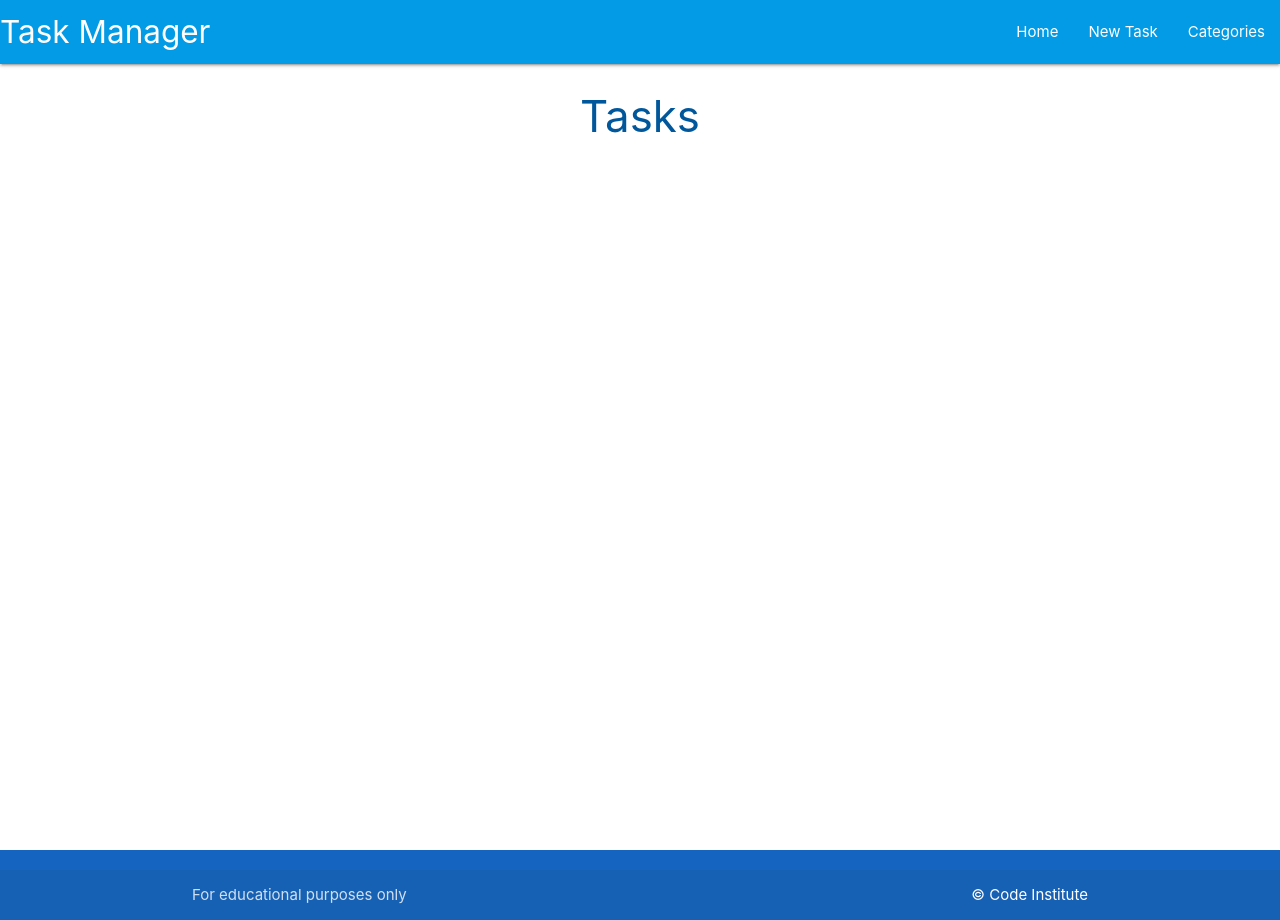
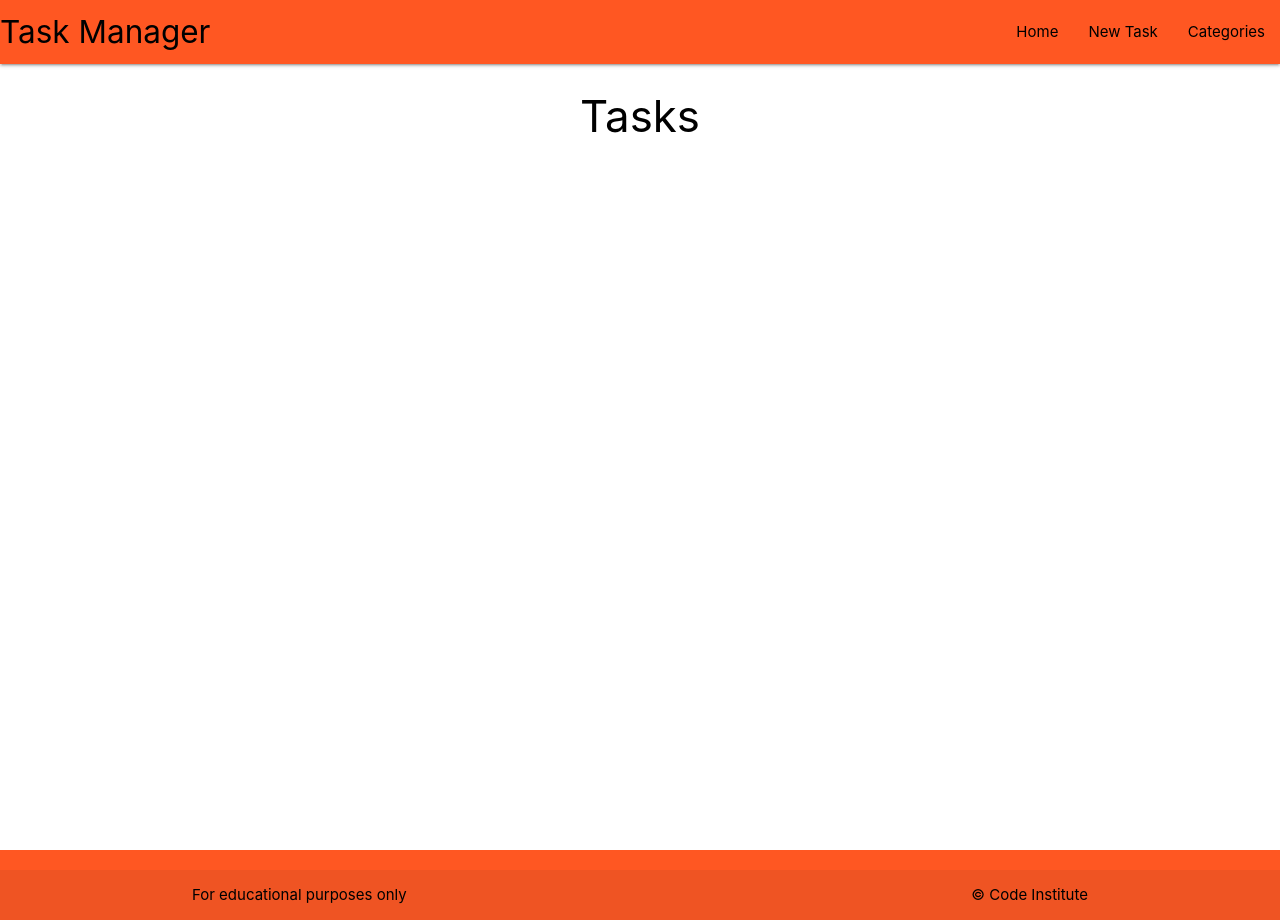
Before and after one commit to jrdnbrkfld/flask-sqlalchemy-task-manager, a Flask app: page / in a window 1280 px wide. Run offline with Flask 2, Linux system fonts and the light colour scheme.

Commit message:
change color scheme

```diff
--- a/taskmanager/templates/base.html
+++ b/taskmanager/templates/base.html
@@ -19,23 +19,23 @@
 
     <header>
         <!-- top navbar -->
-        <nav class="light-blue darken-1">
+        <nav class="deep-orange">
             <div class="nav-wrapper">
-                <a href="{{ url_for('home') }}" class="brand-logo">Task Manager</a>
-                <a href="#" data-target="mobile-demo" class="sidenav-trigger"><i class="fas fa-bars"></i></a>
+                <a href="{{ url_for('home') }}" class="brand-logo black-text">Task Manager</a>
+                <a href="#" data-target="mobile-demo" class="sidenav-trigger black-text"><i class="fas fa-bars"></i></a>
                 <ul class="right hide-on-med-and-down">
-                    <li><a href="{{ url_for('home') }}">Home</a></li>
-                    <li><a href="">New Task</a></li>
-                    <li><a href="">Categories</a></li>
+                    <li><a href="{{ url_for('home') }}" class="black-text">Home</a></li>
+                    <li><a href="" class="black-text">New Task</a></li>
+                    <li><a href="" class="black-text">Categories</a></li>
                 </ul>
             </div>
         </nav>
 
         <!-- mobile sidenav -->
         <ul class="sidenav" id="mobile-demo">
-            <li><a href="{{ url_for('home') }}">Home</a></li>
-            <li><a href="">New Task</a></li>
-            <li><a href="">Categories</a></li>
+            <li><a href="{{ url_for('home') }}" class="black-text">Home</a></li>
+            <li><a href="" class="black-text">New Task</a></li>
+            <li><a href="" class="black-text">Categories</a></li>
         </ul>
     </header>
 
@@ -44,11 +44,11 @@
         {% endblock %}
     </main>
 
-    <footer class="page-footer blue darken-3">
+    <footer class="page-footer deep-orange">
         <div class="footer-copyright">
-            <div class="container">
+            <div class="container black-text">
                 For educational purposes only
-                <a class="white-text right" href="https://codeinstitute.net" target="_blank">&copy; Code Institute</a>
+                <a class="black-text right" href="https://codeinstitute.net" target="_blank">&copy; Code Institute</a>
             </div>
         </div>
     </footer>
--- a/taskmanager/templates/tasks.html
+++ b/taskmanager/templates/tasks.html
@@ -1,6 +1,6 @@
 {% extends "base.html" %}
 {% block content %}
 
-<h3 class="light-blue-text text-darken-4 center-align">Tasks</h3>
+<h3 class="black-text center-align">Tasks</h3>
 
 {% endblock %}
```
